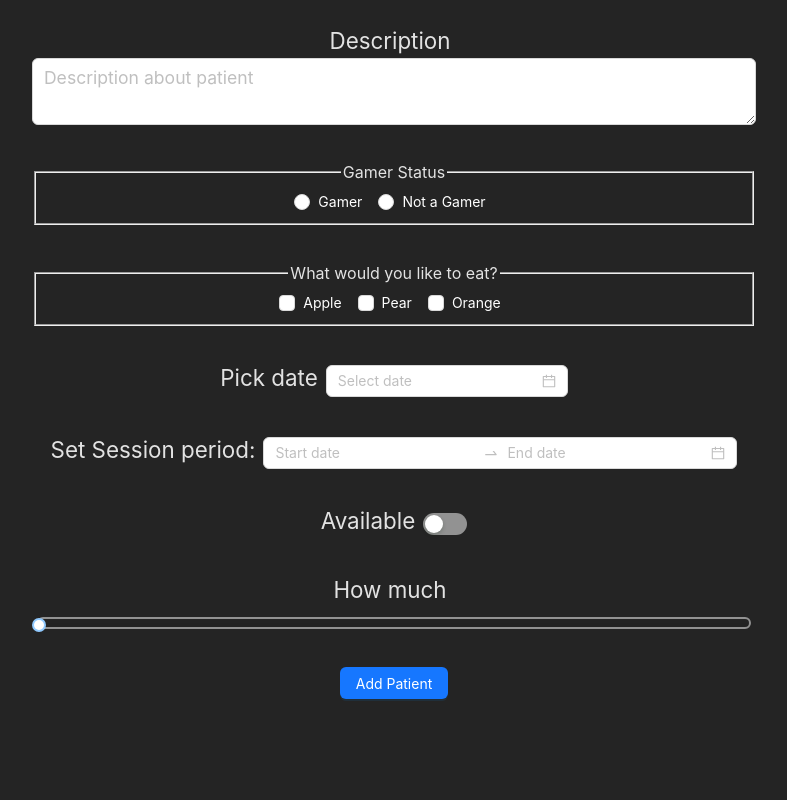
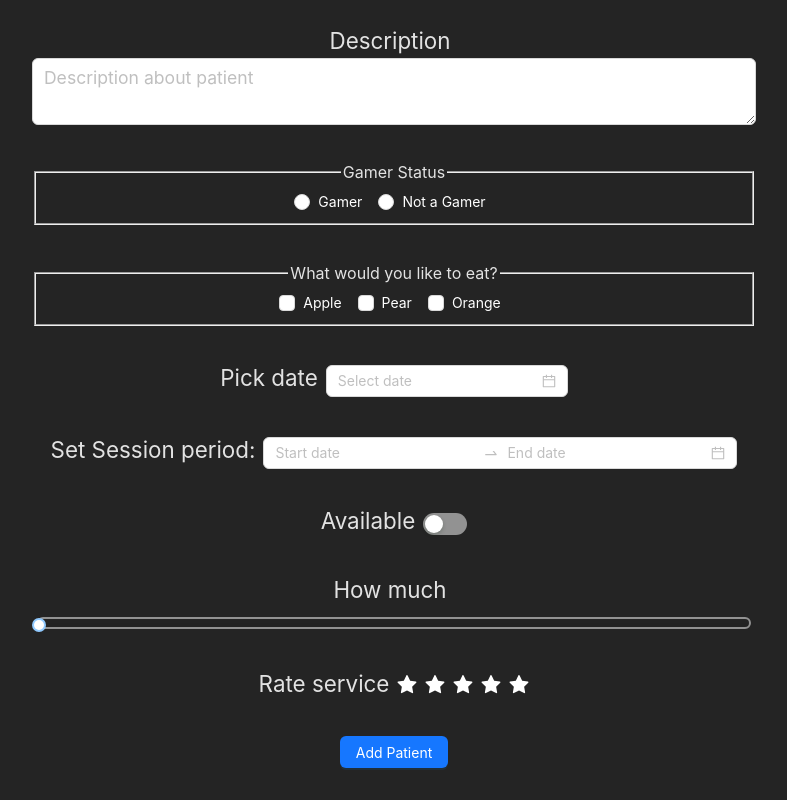
Before and after one commit to Ahmed-Elbessfy/add-patient-app, a React (Vite) app: page /add_patient in a window 1280 px wide. Shown: the part 624-1424 px from the top of the page, without its empty margins (246-1033 px from the left). Before the commit the page ends 1355 px from the top, so only its background shows below. Built offline with nearby package versions, Linux system fonts and the light colour scheme.

Commit message:
add Rate dynamic input
- add Rate as accepted fieldType value
- add Rate input data at inputConfig array at DynamicForm
- add Rate input code at DynamicInput comp
- add StyledDynamicRateInput to change Slider stars background

```diff
--- a/src/patterns/DynamicForm/DynamicForm.tsx
+++ b/src/patterns/DynamicForm/DynamicForm.tsx
@@ -149,6 +149,14 @@ const DynamicForm: FC = () => {
         label: "How much",
         onChange,
       },
+      {
+        fieldType: "rate",
+        name: "rate",
+        id: "rate",
+        label: "Rate service",
+        allowHalfRate: true,
+        onChange,
+      },
     ],
     onSubmit,
   };
--- a/src/patterns/DynamicInput/DynamicInput.styled.ts
+++ b/src/patterns/DynamicInput/DynamicInput.styled.ts
@@ -1,5 +1,5 @@
 import styled from "styled-components";
-import { Input, Select, Radio, Checkbox, Switch, Slider } from "antd";
+import { Input, Select, Radio, Checkbox, Switch, Slider, Rate } from "antd";
 const {TextArea} = Input
 
 export const StyledLabel = styled.label`
@@ -58,6 +58,12 @@ export const StyledDynamicSliderInput = styled(Slider)`
   border-radius: 10px;
 `
 
+export const StyledDynamicRateInput = styled(Rate)`
+  .ant-rate-star.ant-rate-star-zero .ant-rate-star-first, .ant-rate-star.ant-rate-star-zero .ant-rate-star-second{
+    color:white
+  }
+`
+
 export const StyledErrorMsg = styled.p`
   height: 1.2rem;
   color: red;
--- a/src/patterns/DynamicInput/DynamicInput.tsx
+++ b/src/patterns/DynamicInput/DynamicInput.tsx
@@ -16,6 +16,7 @@ import {
   StyledDynamicRadioInput,
   StyledDynamicSwitchInput,
   StyledDynamicSliderInput,
+  StyledDynamicRateInput,
 } from "./DynamicInput.styled";
 
 const { RangePicker } = DatePicker;
@@ -160,6 +161,13 @@ const DynamicInput: FC<DynamicInputConfig> = (props) => {
           onChange={(value: number) => onChange(name, value)}
         />
       )}
+      {/* Rate Input  */}
+      {fieldType === "rate" && (
+        <StyledDynamicRateInput
+          allowHalf={props.allowHalfRate}
+          onChange={(value: number) => onChange(name, value)}
+        />
+      )}
       {/* Error message  */}
       <StyledErrorMsg></StyledErrorMsg>
     </>
```
Also changed, not shown: src/patterns/DynamicInput/DynamicInput.types.tsx (+9 -2 lines).
